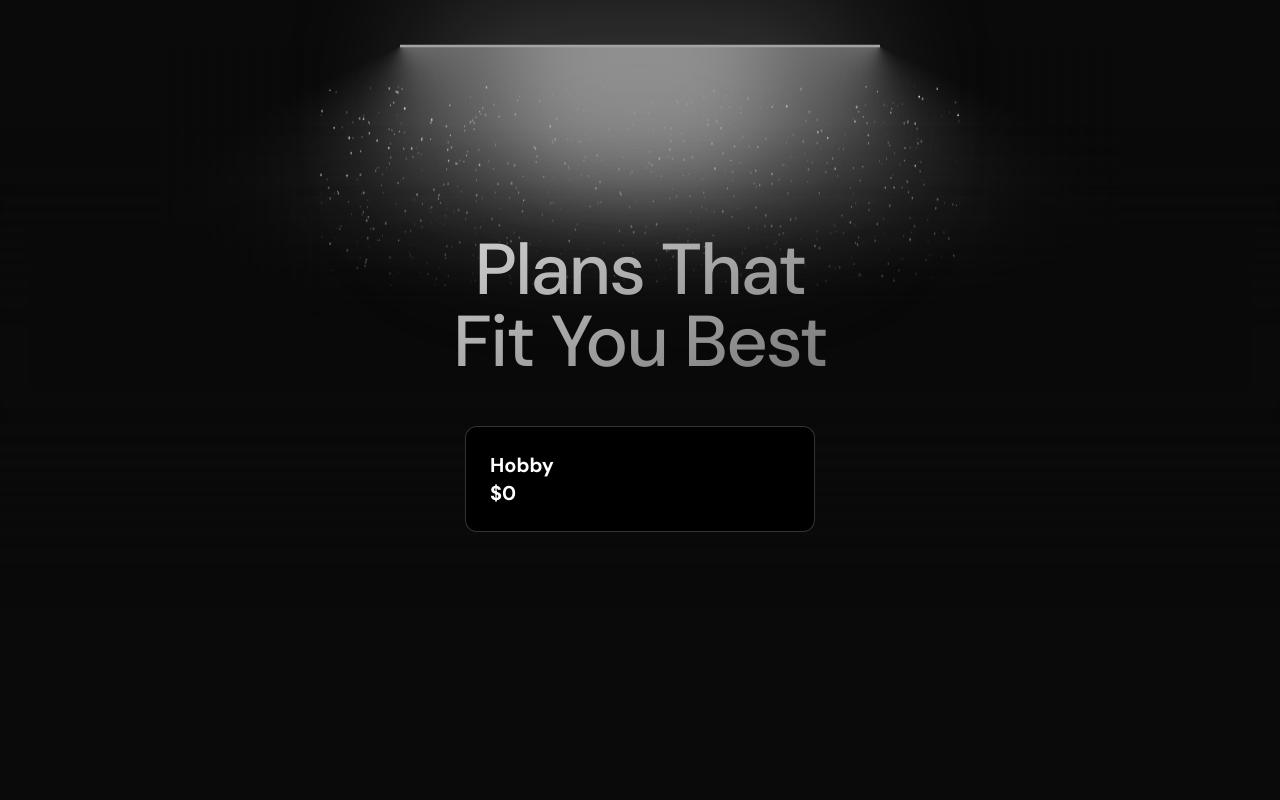
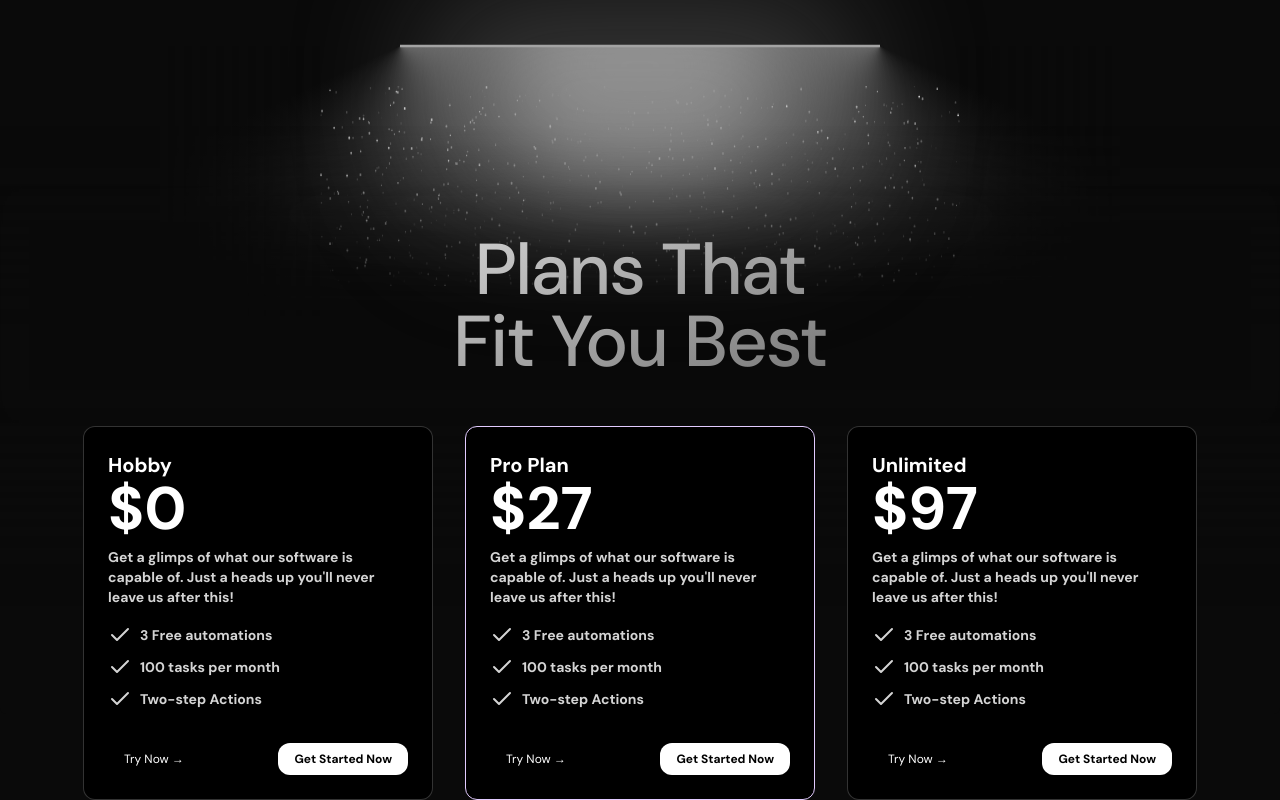
Before and after one commit to Md-JahidHasan/automation-app, a Next.js app: page / in a window 1280 px wide. Shown: the part 3160-3960 px from the top of the page. Before the commit the page ends 3874 px from the top, so only its background shows below. Built offline with nearby package versions, Linux system fonts and the light colour scheme.

Commit message:
Layout Setup Done

```diff
--- /dev/null
+++ b/src/app/(main)/(pages)/layout.tsx
@@ -0,0 +1,15 @@
+import React from 'react'
+
+type Props = {
+    children:React.ReactNode
+}
+
+const Layout = ({children}: Props) => {
+    return (
+        <div className='border-l-[1px] border-t-[1px] pb-20 h-screen rounded-l-3xl border-muted-foreground/20 overflow-scroll'>
+            {children}
+        </div>
+    )
+}
+
+export default Layout
--- /dev/null
+++ b/src/app/(main)/layout.tsx
@@ -0,0 +1,15 @@
+import React from 'react'
+
+type Props = {
+    children: React.ReactNode
+}
+
+export const Layout = (props: Props) => {
+    return (
+        <div className='flex overflow-hidden h-screen'>
+            <div className='w-full'>
+                {props.children}
+            </div>
+        </div>
+    )
+}
--- a/src/app/page.tsx
+++ b/src/app/page.tsx
@@ -6,6 +6,7 @@ import { LampComponent, LampContainer } from "@/components/global/lamp";
 import Navbar from "@/components/global/navbar";
 import { Button } from "@/components/ui/button";
 import { clients, products } from "@/lib/constant";
+import { CheckIcon } from "lucide-react";
 import Image from "next/image";
 
 
@@ -66,11 +67,132 @@ export default function Home() {
             <CardBody className=" bg-gray-50 relative group/card dark:hover:shadow-xl dark:hover:shadow-neutral-500/[0.1] dark:bg-black dark:border-white/[0.2] border-black/[0.1] w-full md:!w-[350px] h-auto rounded-xl p-6 border">
               <CardItem
                 translateZ="50"
-                className=" text-xl font-bold text-neutral-500 dark:text-white"
+                className=" text-xl font-bold text-neutral-600 dark:text-white"
               >
                 Hobby
-                <h1>$0</h1>
+                <h1 className="text-6xl">$0</h1>
               </CardItem>
+              <CardItem
+                translateZ="60"
+                className=" text-sm max-w-sm font-bold text-neutral-500 dark:text-neutral-300 mt-2"
+              >
+                 Get a glimps of what our software is capable of. Just a heads up {"you'll"} never leave us after this!
+                <ul className="my-4 flex flex-col gap-2">
+                  <li className="flex items-center gap-2">
+                      <CheckIcon/> 3 Free automations
+                  </li>
+                  <li className="flex items-center gap-2">
+                      <CheckIcon/> 100 tasks per month
+                  </li>
+                  <li className="flex items-center gap-2">
+                      <CheckIcon/> Two-step Actions
+                  </li>
+                </ul>
+              </CardItem>
+              <div className=" flex justify-between items-center mt-8">
+                <CardItem
+                  translateZ={20}
+                  as="button"
+                  className="px-4 py-2 rounded-xl dark:text-white text-xs font-normal"
+                >
+                  Try Now →
+                </CardItem>
+                <CardItem
+                  translateZ={20}
+                  as="button"
+                  className="px-4 py-2 rounded-xl bg-black dark:bg-white dark:text-black text-white text-xs font-bold"
+                >
+                  Get Started Now
+                </CardItem>
+              </div>
+            </CardBody>
+          </CardContainer>
+          <CardContainer className=" inter-var">
+            <CardBody className=" bg-gray-50 relative group/card dark:hover:shadow-xl dark:hover:shadow-neutral-500/[0.1] dark:bg-black dark:border-[#E2CBFF] border-black/[0.1] w-full md:!w-[350px] h-auto rounded-xl p-6 border">
+              <CardItem
+                translateZ="50"
+                className=" text-xl font-bold text-neutral-600 dark:text-white"
+              >
+                Pro Plan
+                <h1 className="text-6xl">$27</h1>
+              </CardItem>
+              <CardItem
+                translateZ="60"
+                className=" text-sm max-w-sm font-bold text-neutral-500 dark:text-neutral-300 mt-2"
+              >
+                 Get a glimps of what our software is capable of. Just a heads up {"you'll"} never leave us after this!
+                <ul className="my-4 flex flex-col gap-2">
+                  <li className="flex items-center gap-2">
+                      <CheckIcon/> 3 Free automations
+                  </li>
+                  <li className="flex items-center gap-2">
+                      <CheckIcon/> 100 tasks per month
+                  </li>
+                  <li className="flex items-center gap-2">
+                      <CheckIcon/> Two-step Actions
+                  </li>
+                </ul>
+              </CardItem>
+              <div className=" flex justify-between items-center mt-8">
+                <CardItem
+                  translateZ={20}
+                  as="button"
+                  className="px-4 py-2 rounded-xl dark:text-white text-xs font-normal"
+                >
+                  Try Now →
+                </CardItem>
+                <CardItem
+                  translateZ={20}
+                  as="button"
+                  className="px-4 py-2 rounded-xl bg-black dark:bg-white dark:text-black text-white text-xs font-bold"
+                >
+                  Get Started Now
+                </CardItem>
+              </div>
+            </CardBody>
+          </CardContainer>
+          <CardContainer className=" inter-var">
+            <CardBody className=" bg-gray-50 relative group/card dark:hover:shadow-xl dark:hover:shadow-neutral-500/[0.1] dark:bg-black dark:border-white/[0.2] border-black/[0.1] w-full md:!w-[350px] h-auto rounded-xl p-6 border">
+              <CardItem
+                translateZ="50"
+                className=" text-xl font-bold text-neutral-600 dark:text-white"
+              >
+                Unlimited
+                <h1 className="text-6xl">$97</h1>
+              </CardItem>
+              <CardItem
+                translateZ="60"
+                className=" text-sm max-w-sm font-bold text-neutral-500 dark:text-neutral-300 mt-2"
+              >
+                 Get a glimps of what our software is capable of. Just a heads up {"you'll"} never leave us after this!
+                <ul className="my-4 flex flex-col gap-2">
+                  <li className="flex items-center gap-2">
+                      <CheckIcon/> 3 Free automations
+                  </li>
+                  <li className="flex items-center gap-2">
+                      <CheckIcon/> 100 tasks per month
+                  </li>
+                  <li className="flex items-center gap-2">
+                      <CheckIcon/> Two-step Actions
+                  </li>
+                </ul>
+              </CardItem>
+              <div className=" flex justify-between items-center mt-8">
+                <CardItem
+                  translateZ={20}
+                  as="button"
+                  className="px-4 py-2 rounded-xl dark:text-white text-xs font-normal"
+                >
+                  Try Now →
+                </CardItem>
+                <CardItem
+                  translateZ={20}
+                  as="button"
+                  className="px-4 py-2 rounded-xl bg-black dark:bg-white dark:text-black text-white text-xs font-bold"
+                >
+                  Get Started Now
+                </CardItem>
+              </div>
             </CardBody>
           </CardContainer>
         </div>
```
